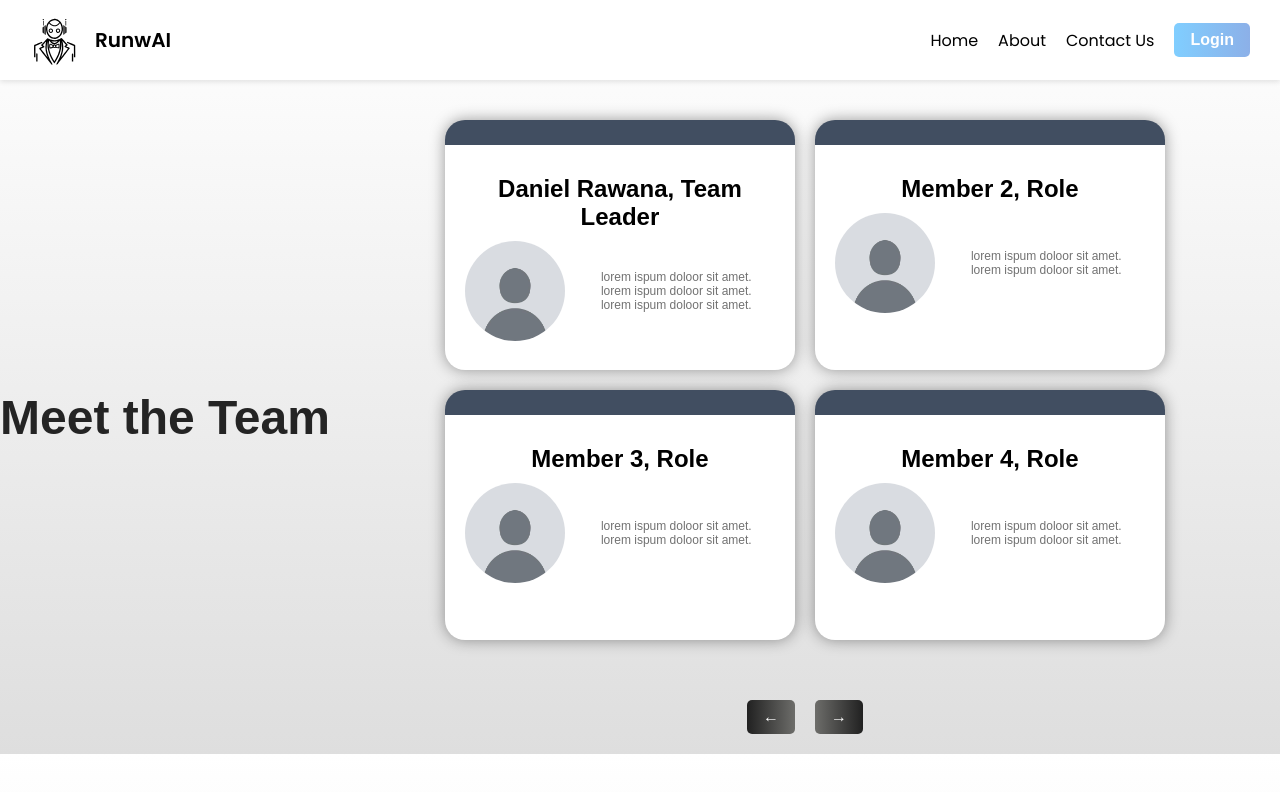
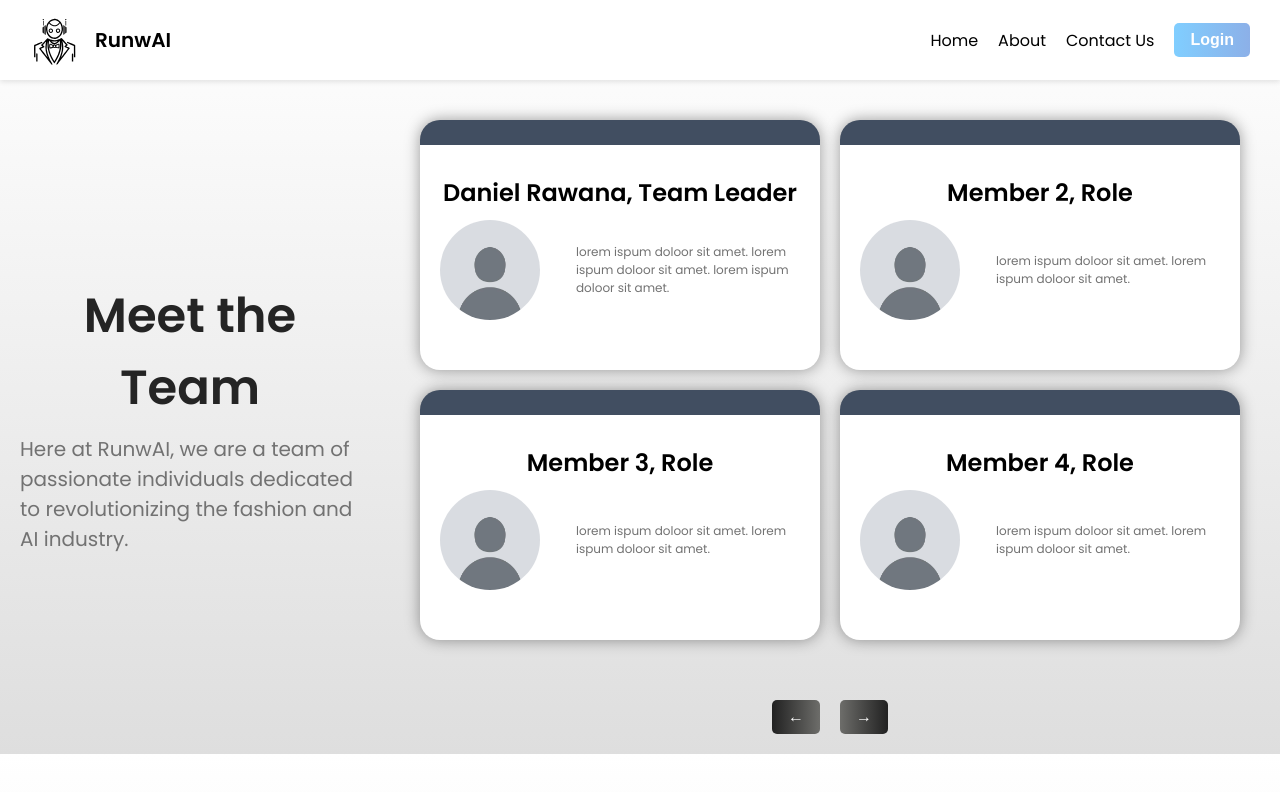
Before and after one commit to daniel-rawana/outfit-ai, a React (Create React App) app in the folder frontend/: page /contact in a window 1280 px wide. Shown: the top 792 px of the page. Built offline with nearby package versions, Linux system fonts and the light colour scheme.

Commit message:
Woohoo! fixed!

```diff
--- a/frontend/src/contact-us.css
+++ b/frontend/src/contact-us.css
@@ -3,7 +3,15 @@ body {
     margin: 0;
     background: linear-gradient(to bottom, #ffffff, #dedede);
 }
-
+.header-container {
+    text-align: center;
+    margin: 0 auto;
+    padding: 20px;
+    max-width: 500px;
+}
+.header-container p {
+    font-size: 20px;
+}
 .team-members {
     max-width: 90%;
     margin: 0 auto;
@@ -30,7 +38,7 @@ td {
 }
 
 .member {
-    width: 350px;
+    width: 400px;
     height: 250px;
     display: flex;
     flex-direction: column;
@@ -59,9 +67,11 @@ td {
     margin-right: 20px;
     object-fit: cover;
 }
+div{
+    font-family: Poppins, sans-serif;
+}
 
 div h2 {
-    font-family: 'Roboto Mono', sans-serif;
     font-size: 1.5rem;
     color: #000000;
     text-align: center;
@@ -70,7 +80,6 @@ div h2 {
 }
 
 div p {
-    font-family: 'Roboto Mono', sans-serif;
     font-size: 0.75rem;
     color: #727272;
     text-align: left;
@@ -79,11 +88,10 @@ div p {
 }
 
 .header {
-    font-family: 'Roboto Mono', sans-serif;
     font-size: 48px;
     color: #242424;
     text-align: center;
-    margin: 10px 0;
+    margin: 10px 30px;
     display: block;
 }
 
--- a/frontend/src/contact-us.js
+++ b/frontend/src/contact-us.js
@@ -162,7 +162,10 @@ const TeamSlider = () => {
   return (
     <div>
       <div className="main-content">
-        <h1 className="header">Meet the Team</h1>
+        <div className="header-container">
+          <h1 className="header">Meet the Team</h1>
+          <p className="subheader">Here at RunwAI, we are a team of passionate individuals dedicated to revolutionizing the fashion and AI industry.</p>
+        </div>
         <div className="team-members">
           <table>{renderCardRows()}</table>
           <div className="btn-div" style={{ textAlign: "center", marginTop: "20px" }}>
```
